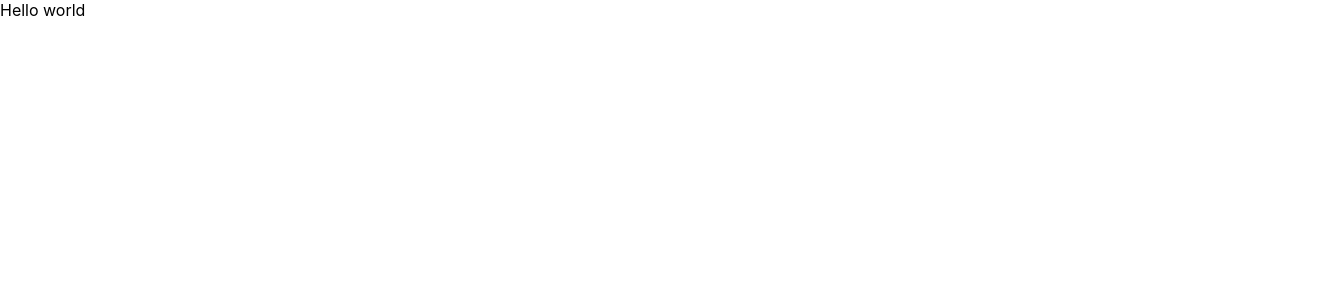
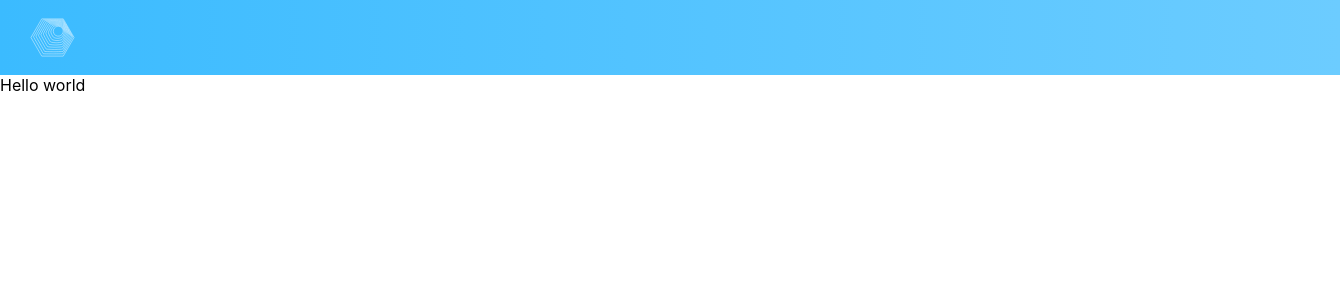
Before and after one commit to Aiyoy/project-text-editor-notes-with-tags, a React (Create React App) app: page / in a window 1280 px wide. Shown: the top 300 px of the page, 1340 px wide, since content can reach past the window. Built offline with nearby package versions, Linux system fonts and the light colour scheme.

Commit message:
feat: add header component

```diff
--- a/src/App/App.tsx
+++ b/src/App/App.tsx
@@ -1,8 +1,11 @@
+import Header from '../Header/Header';
+
 const App = (): JSX.Element => {
   const text = 'Hello world';
 
   return (
     <>
+      <Header />
       <div className="toast-message">{text}</div>
     </>
   );
--- /dev/null
+++ b/src/Header/Header.tsx
@@ -0,0 +1,26 @@
+import { useEffect, useState } from 'react';
+import { useSelector } from 'react-redux';
+
+import './header.css';
+
+const Header = (): JSX.Element => {
+  const [navbar, setNavbar] = useState<boolean>(false);
+
+  const setActiveNavbar = () => {
+    if (window.scrollY >= 100) {
+      setNavbar(true);
+    } else {
+      setNavbar(false);
+    }
+  };
+
+  window.addEventListener('scroll', setActiveNavbar);
+
+  return (
+    <header className={navbar ? 'header header__active' : 'header'}>
+      <div className="header_logo"></div>
+    </header>
+  );
+};
+
+export default Header;
--- /dev/null
+++ b/src/Header/header.css
@@ -0,0 +1,32 @@
+@import url('https://fonts.googleapis.com/css2?family=Dancing+Script:wght@500&family=Shadows+Into+Light&display=swap');
+
+.header {
+  background: linear-gradient(270deg, #6cccff, #3bbbff);
+  display: flex;
+  justify-content: flex-start;
+  padding-left: 30px;
+  padding-right: 30px;
+  align-items: center;
+  height: 75px;
+  position: sticky;
+  width: 100%;
+  top: 0;
+  z-index: 999;
+}
+
+.header__active{
+  height: 50px;
+}
+
+.header_logo {
+  min-height: 45px;
+  min-width: 45px;
+  background-size: cover;
+  background-image: url(../assets/logo.svg);
+  filter: invert(100%) sepia(0%) saturate(0%) hue-rotate(93deg) brightness(103%) contrast(103%);
+}
+
+.header_logo:hover {
+  transition: all 0.4s;
+  transform: scale(1.1);
+}
```
Also changed, not shown: src/Note/Note.tsx (added, +24 -0 lines), src/Note/note.css (added), src/assets/logo.svg (added).
